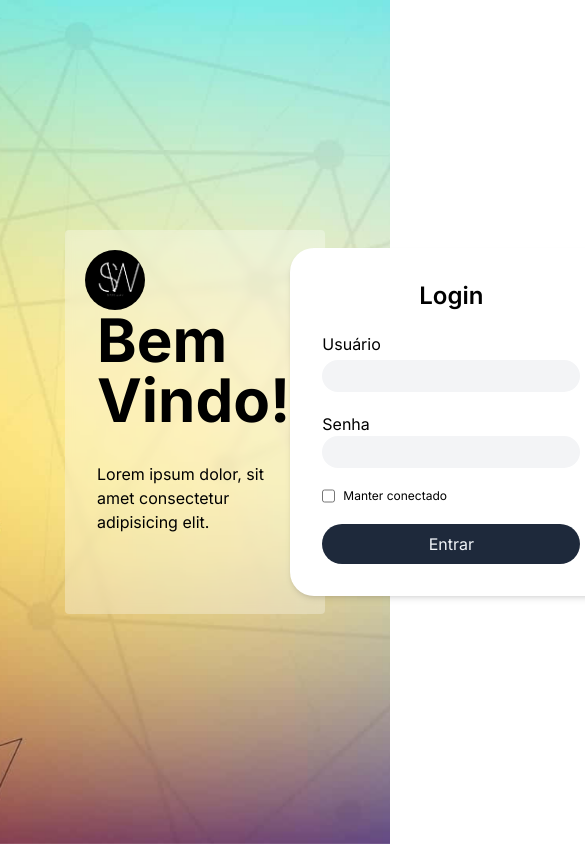
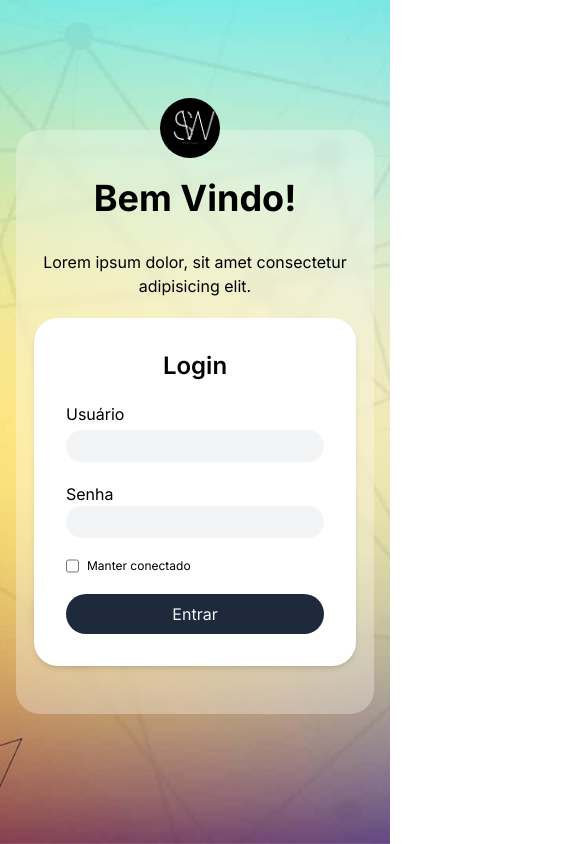
Before and after one commit to pedroalima/safeway, a Next.js app: page / in a window 390 px wide. Shown: the top 844 px of the page, 585 px wide, since content can reach past the window. Built offline with nearby package versions, Linux system fonts and the light colour scheme.

Commit message:
feat: add login mobile layout

```diff
--- a/src/app/page.tsx
+++ b/src/app/page.tsx
@@ -12,17 +12,17 @@ export default function Home() {
         />
       </div>
 
-      <section className="backdrop-blur-sm bg-white/30 w-8/12 h-96 rounded p-8">
+      <section className="backdrop-blur-sm bg-white/30 w-11/12 sm:w-8/12 h-auto sm:h-96 rounded-3xl py-12 px-5 sm:p-8">
         <Image
           src="/logo.png"
           width="60"
           height="20"
           alt="Logo"
-          className="rounded-full absolute top-5 left-5"
+          className="rounded-full absolute -top-8 left-36 sm:top-5 sm:left-5"
         />
-        <div className="h-full flex justify-between items-center">
-          <div>
-            <h2 className="text-6xl mb-8 font-bold">Bem Vindo!</h2>
+        <div className="h-full flex flex-col sm:flex-row justify-between items-center">
+          <div className="text-center mb-5">
+            <h2 className="text-4xl sm:text-6xl mb-8 font-bold">Bem Vindo!</h2>
             <p>Lorem ipsum dolor, sit amet consectetur adipisicing elit.</p>
           </div>
           <form className="flex flex-col bg-white p-8 rounded-3xl gap-5 shadow-md">
```
